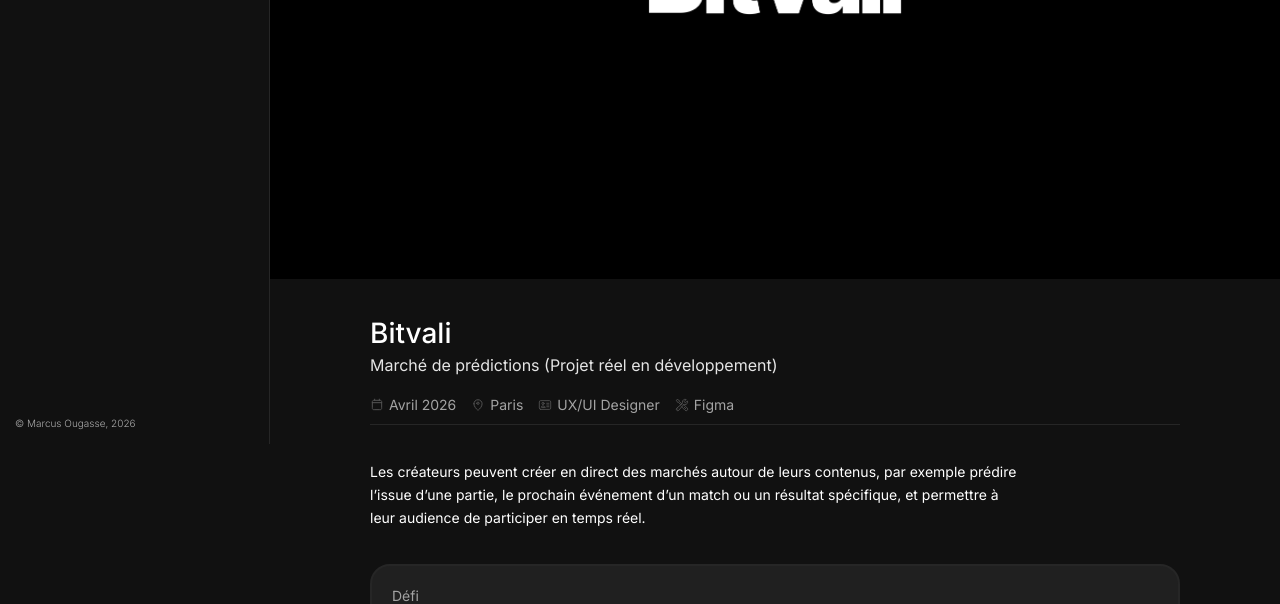
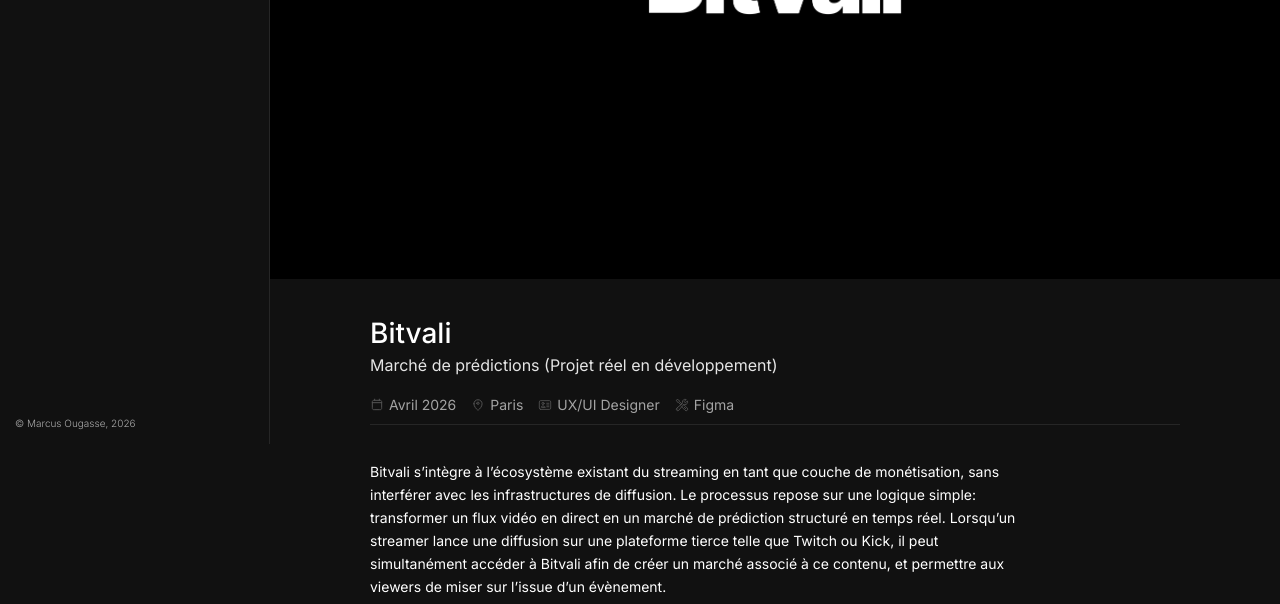
Before and after one commit to MarcusOGSs/Marcusougasse-portfolio, a website: page bitvali.html in a window 1280 px wide. Shown: the part 356-960 px from the top of the page. Drawn offline with Linux system fonts and the light colour scheme.

Commit message:
Mise a jour du portfolio

```diff
--- a/bitvali.html
+++ b/bitvali.html
@@ -109,7 +109,7 @@
               </p>
             </div>
           </section>
-          <p class="project-lead">Les créateurs peuvent créer en direct des marchés autour de leurs contenus, par exemple prédire l’issue d’une partie, le prochain événement d’un match ou un résultat spécifique, et permettre à leur audience de participer en temps réel.</p>
+          <p class="project-lead">Bitvali s’intègre à l’écosystème existant du streaming en tant que couche de monétisation, sans interférer avec les infrastructures de diffusion. Le processus repose sur une logique simple: transformer un flux vidéo en direct en un marché de prédiction structuré en temps réel. Lorsqu’un streamer lance une diffusion sur une plateforme tierce telle que Twitch ou Kick, il peut simultanément accéder à Bitvali afin de créer un marché associé à ce contenu, et permettre aux viewers de miser sur l’issue d’un évènement.</p>
           <section class="challenge">
             <div class="challenge-block">
               <h2 class="challenge-title">Défi</h2>
```
